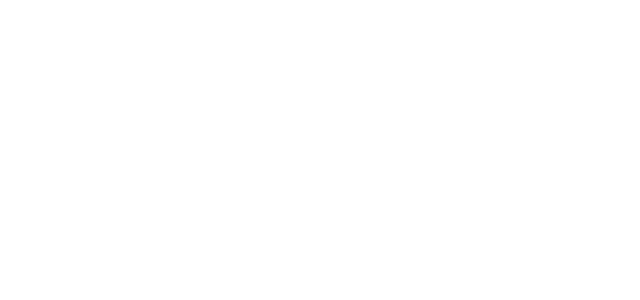
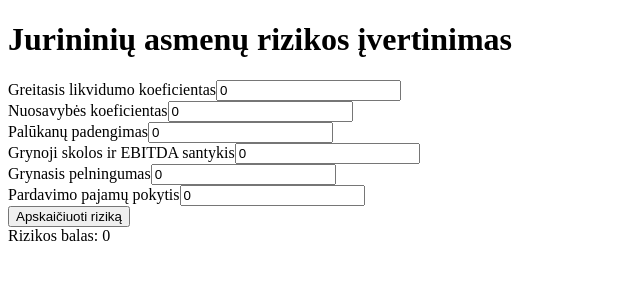
Before and after one commit to googed2much/finrizika, a React (Vite) app: page /CompanyEvaluation in a window 1280 px wide. Before the commit this address had no page. Shown: the top 300 px of the page, without its empty margins (0-640 px from the left). Built offline with nearby package versions, Linux system fonts and the light colour scheme.

Commit message:
Made new page for evaluating companies based on indicators

```diff
--- a/src/App.tsx
+++ b/src/App.tsx
@@ -1,6 +1,7 @@
 import { BrowserRouter, Routes, Route } from 'react-router-dom';
 import Home from './Home.tsx';
 import Login from './Login.tsx';
+import CompanyEvaluation from './CompanyEvaluation.tsx';
 
 function App() {
   return (
@@ -9,6 +10,7 @@
           <Routes>
             <Route path="/" element={<Home />} />
             <Route path="/login" element={<Login />} />
+            <Route path="/CompanyEvaluation" element={<CompanyEvaluation />} />
           </Routes>
         </BrowserRouter>
     </>
--- /dev/null
+++ b/src/CompanyEvaluation.tsx
@@ -0,0 +1,210 @@
+import { useState } from "react";
+
+function CompanyEvaluation() {
+  const [quickLiquidityRatio, setQuickLiquidityRatio] = useState<number>(0);
+  const [equityRatio, setEquityRatio] = useState<number>(0);
+  const [interestCoverage, setInterestCoverage] = useState<number>(0);
+  const [netDebtRatio, setNetDebtRatio] = useState<number>(0);
+  const [netProfitability, setNetProfitability] = useState<number>(0);
+  const [changeInSalesRevenue, setChangeInSalesRevenue] = useState<number>(0);
+  const [score, setScore] = useState<number>(0);
+
+  async function calculateRisk() {
+    let points: number = 0;
+
+    if (quickLiquidityRatio < 0.8) {
+      // do nothing
+    } else if (quickLiquidityRatio < 1) {
+      points += 50;
+    } else if (quickLiquidityRatio < 1.2) {
+      points += 100;
+    } else if (quickLiquidityRatio < 1.5) {
+      points += 140;
+    } else {
+      points += 166.67;
+    }
+
+    if (equityRatio < 0.2) {
+      // do nothing
+    } else if (equityRatio < 0.3) {
+      points += 50;
+    } else if (equityRatio < 0.4) {
+      points += 100;
+    } else if (equityRatio < 0.5) {
+      points += 140;
+    } else {
+      points += 166.67;
+    }
+
+    if (interestCoverage < 1) {
+      // do nothing
+    } else if (interestCoverage < 2) {
+      points += 50;
+    } else if (interestCoverage < 3) {
+      points += 100;
+    } else if (interestCoverage < 5) {
+      points += 140;
+    } else {
+      points += 166.67;
+    }
+
+    if (netDebtRatio > 5) {
+      // do nothing
+    } else if (netDebtRatio > 4) {
+      points += 50;
+    } else if (netDebtRatio > 3) {
+      points += 100;
+    } else if (netDebtRatio > 2) {
+      points += 140;
+    } else {
+      points += 166.67;
+    }
+
+    if (netProfitability < 0) {
+      // do nothing
+    } else if (netProfitability < 5) {
+      points += 50;
+    } else if (netProfitability < 10) {
+      points += 100;
+    } else if (netProfitability < 15) {
+      points += 140;
+    } else {
+      points += 166.67;
+    }
+
+    if (changeInSalesRevenue < -10) {
+      // do nothing
+    } else if (changeInSalesRevenue < 0) {
+      points += 50;
+    } else if (changeInSalesRevenue < 5) {
+      points += 100;
+    } else if (changeInSalesRevenue < 15) {
+      points += 140;
+    } else {
+      points += 166.67;
+    }
+
+    if (points > 1000) {
+      points = 1000;
+    }
+
+    const score = Math.min(10, Math.floor((1000 - points) / 100) + 1);
+    setScore(score);
+    console.log(points);
+    console.log(score);
+  }
+
+  return (
+    <>
+      <h1>Jurininių asmenų rizikos įvertinimas</h1>
+
+      <div>
+        <label>Greitasis likvidumo koeficientas</label>
+        <input
+          id="qlr"
+          name="qlr"
+          type="text"
+          value={quickLiquidityRatio}
+          onChange={(e) => {
+            const value = e.target.value;
+
+            if (/^\d*\.?\d*$/.test(value)) {
+              setQuickLiquidityRatio(Number(value));
+            }
+          }}
+        />
+      </div>
+
+      <div>
+        <label>Nuosavybės koeficientas</label>
+        <input
+          id="er"
+          name="er"
+          type="text"
+          value={equityRatio}
+          onChange={(e) => {
+            const value = e.target.value;
+
+            if (/^\d*\.?\d*$/.test(value)) {
+              setEquityRatio(Number(value));
+            }
+          }}
+        />
+      </div>
+
+      <div>
+        <label>Palūkanų padengimas</label>
+        <input
+          id="ic"
+          name="ic"
+          type="text"
+          value={interestCoverage}
+          onChange={(e) => {
+            const value = e.target.value;
+
+            if (/^\d*\.?\d*$/.test(value)) {
+              setInterestCoverage(Number(value));
+            }
+          }}
+        />
+      </div>
+
+      <div>
+        <label>Grynoji skolos ir EBITDA santykis</label>
+        <input
+          id="nd"
+          name="nd"
+          type="text"
+          value={netDebtRatio}
+          onChange={(e) => {
+            const value = e.target.value;
+
+            if (/^\d*\.?\d*$/.test(value)) {
+              setNetDebtRatio(Number(value));
+            }
+          }}
+        />
+      </div>
+
+      <div>
+        <label>Grynasis pelningumas</label>
+        <input
+          id="np"
+          name="np"
+          type="text"
+          value={netProfitability}
+          onChange={(e) => {
+            const value = e.target.value;
+
+            if (/^\d*\.?\d*$/.test(value)) {
+              setNetProfitability(Number(value));
+            }
+          }}
+        />
+      </div>
+
+      <div>
+        <label>Pardavimo pajamų pokytis</label>
+        <input
+          id="cisr"
+          name="cisr"
+          type="text"
+          value={changeInSalesRevenue}
+          onChange={(e) => {
+            const value = e.target.value;
+
+            if (/^\d*\.?\d*$/.test(value)) {
+              setChangeInSalesRevenue(Number(value));
+            }
+          }}
+        />
+      </div>
+
+      <button onClick={calculateRisk}>Apskaičiuoti riziką</button>
+
+      <div>Rizikos balas: {score}</div>
+    </>
+  );
+}
+
+export default CompanyEvaluation;
```
